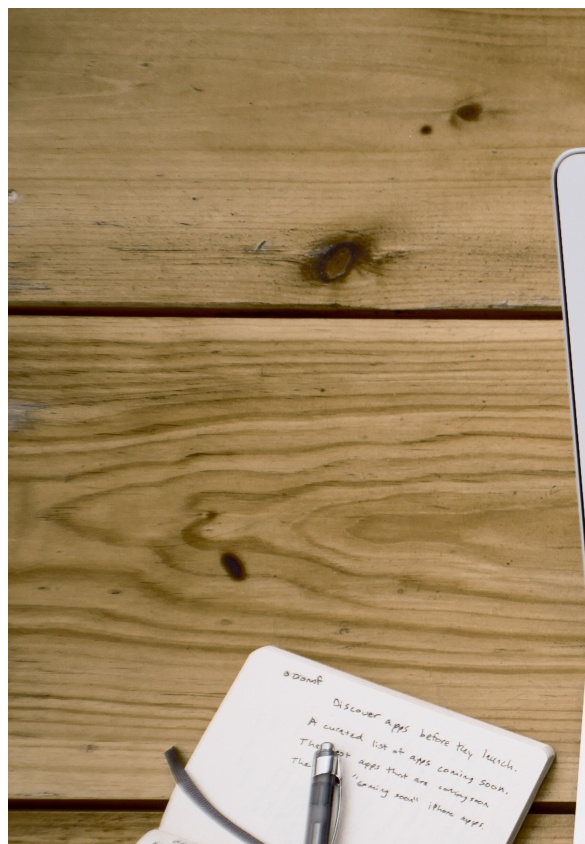
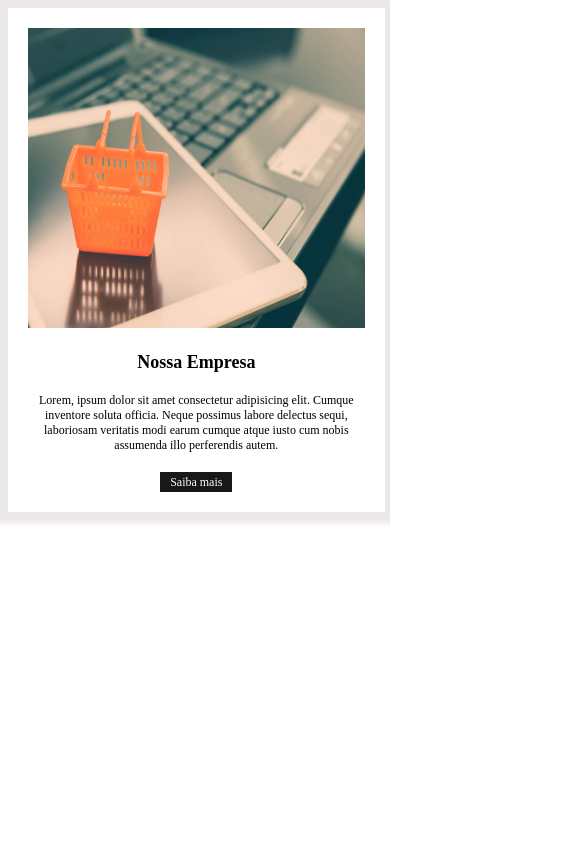
Before and after one commit to oliveiramarcelo12/LMR-DEVNOT, a plain HTML site: page ResponsividadedMQ/index.html in a window 390 px wide. Shown: the top 844 px of the page, 585 px wide, since content can reach past the window. Drawn offline with Linux system fonts and the light colour scheme.

Commit message:
15/03/2023

```diff
--- /dev/null
+++ b/ExercicioResponsividadeMQ/style.css
@@ -0,0 +1,35 @@
+body{
+    background-color: gray;
+}
+.menu{
+    width: 100%;
+    height: 80px;
+    background-color: red;
+
+}
+.menu img{
+    height: 60px;
+}
+.linkMenu{
+    color: aliceblue;
+    font-size: 2em;
+    margin-left: 20px;
+    margin-right: 20px;
+    text-decoration: none;
+
+}
+.banner img{
+    width: 100%;
+    height: 500px;
+    display: inline-block;
+  position: relative;
+
+}
+.banner h1{
+    position: absolute;
+  top: 145px;
+  right: 600px;
+  font-size: 40px;
+  color: white;
+ text-align: center;
+}
--- a/ResponsividadedMQ/index.html
+++ b/ResponsividadedMQ/index.html
@@ -5,10 +5,11 @@
     <meta http-equiv="X-UA-Compatible" content="IE=edge">
     <meta name="viewport" content="width=device-width, initial-scale=1.0">
     <title>ResponsividadeMQ</title>
+    <link rel="stylesheet" href="style.css">
 </head>
 <body>
     <div class="banner">
-        <img src="Img/poste-de-travail-pc-portable-cafe.jpg" alt="">
+        <img src="Img/tablet-em-teclado-de-laptop-com-mini-cesta-de-comp-1.jpeg" alt="">
         <section class="texto">
             <h1>Nossa Empresa</h1>
             <p>
--- a/ResponsividadedMQ/style.css
+++ b/ResponsividadedMQ/style.css
@@ -0,0 +1,49 @@
+.banner{
+    width: 90%;
+    height: 600px;
+    padding: 60px;
+    display: table;
+    box-shadow: -1px -2px 5px 13px rgba(230,225,225,0.75);
+
+}
+.banner img{
+    width: 40%;
+    height: 500px;
+    float: right;
+}
+.banner .texto{
+    margin-top: 50px;
+    width: 50%;
+    font-size: 22px;
+}
+@media  screen and (max-width:1000px) {
+    .banner { height: 480px; padding: 0px 20px;}
+    .banner .texto {font-size: 24px;}
+    .banner h1 {font-size: 28px;}
+    .banner p { font-size: 14px;margin-top: 90px;}
+    .banner img { width: 40%;height: 300px;margin-top: 90px;
+    }
+    .banner a{
+        padding: 3px 10px;background-color: rgb(24,24,24);
+        font-size: 12px;color: floralwhite; text-decoration: none;
+    }
+}
+@media  screen and (max-width:640px) {
+    .banner {
+        padding: 0px 20px 20px;
+
+    }
+    .banner .texto {
+        width: 100%; text-align: center; margin-top: 20px;
+    }
+    .banner h1 {
+        font-size: 18px;
+
+    }
+    .banner p {
+        font-size: 12px;margin-top: 20px;}
+    .banner img { width: 100%;height: 300px;margin-top: 20px; float: none;
+
+
+}
+}
```
Also changed, not shown: ExercicioResponsividadeMQ/index.html (added, +46 -0 lines), ExercicioResponsividadeMQ/img/2131277-arremesso-de-dados-gratis-foto.jpg (added), ExercicioResponsividadeMQ/img/EZyk4w3XsAEc-wc.jpg (added), ExercicioResponsividadeMQ/img/SENAI_São_Paulo_logo.png (added), ExercicioResponsividadeMQ/img/images.png (added), ExercicioResponsividadeMQ/img/manchester_united2008.jpg (added), ResponsividadedMQ/Img/tablet-em-teclado-de-laptop-com-mini-cesta-de-comp-1.jpeg (added).
